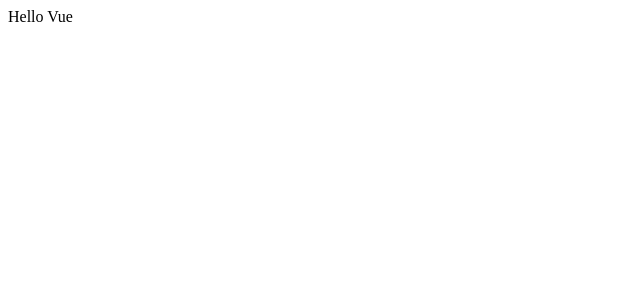
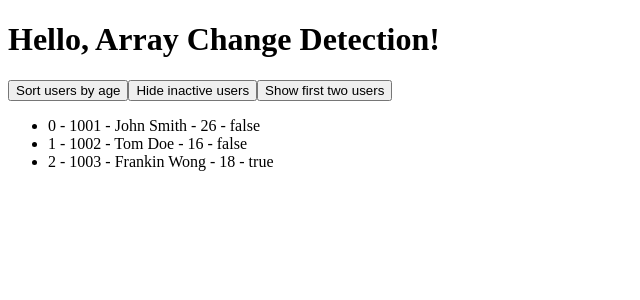
Before and after one commit to lilianam37/learn-vue-3-with-bingyang, a Vue app: page / in a window 1280 px wide. Shown: the top 300 px of the page, without its empty margins (0-640 px from the left). Built offline with nearby package versions, Linux system fonts and the light colour scheme.

Commit message:
array change detection

```diff
--- a/src/App.vue
+++ b/src/App.vue
@@ -1,13 +1,41 @@
 <template>
-  <div>
-    Hello Vue
-  </div>
+  <h1>{{ message }}</h1>
+  <button @click="sortUsersByAge">Sort users by age</button>
+  <button @click="hideInactiveUsers">Hide inactive users</button>
+  <button @click="showFirstTwoUsers">Show first two users</button>
+  <ul>
+    <li v-for="(user, index) in users" :key="user.id">
+      {{ index }} - {{ user.id }} - {{ user.name }} - {{ user.age }} -
+      {{ user.isActive }}
+    </li>
+  </ul>
 </template>
 
 <script setup>
+import { ref } from 'vue'
 
+let message = ref('Hello, Array Change Detection!')
+
+const users = ref([
+  { id: 1001, name: 'John Smith', age: 26, isActive: false },
+  { id: 1002, name: 'Tom Doe', age: 16, isActive: false },
+  { id: 1003, name: 'Frankin Wong', age: 18, isActive: true }
+])
+
+function sortUsersByAge() {
+  users.value.sort((a, b) => a.age - b.age)
+}
+function hideInactiveUsers() {
+  users.value = users.value.filter((user) => user.isActive)
+}
+function showFirstTwoUsers() {
+  users.value = users.value.slice(0, 2)
+}
 </script>
 
-<style lang="scss" scoped>
-
+<style scoped>
+.inactive {
+  color: red;
+  text-decoration: line-through;
+}
 </style>
```
